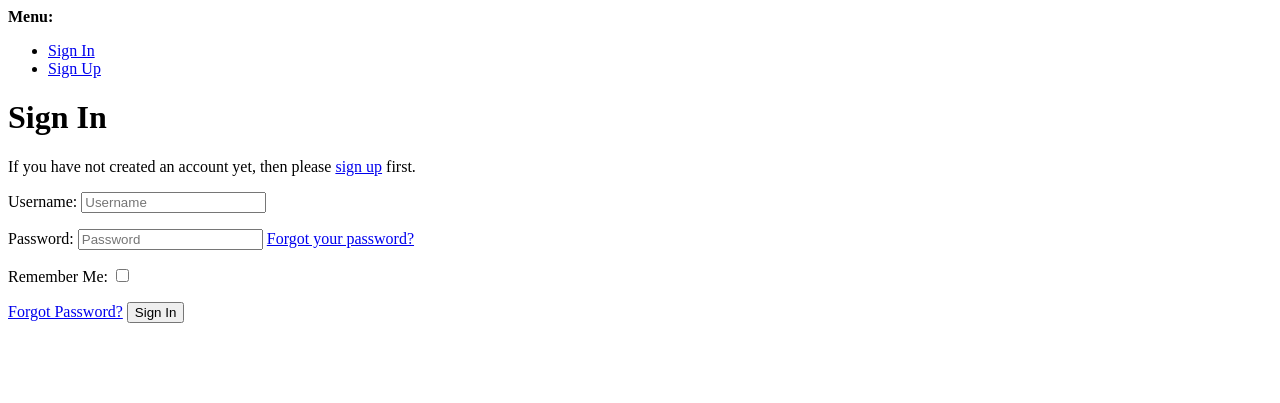
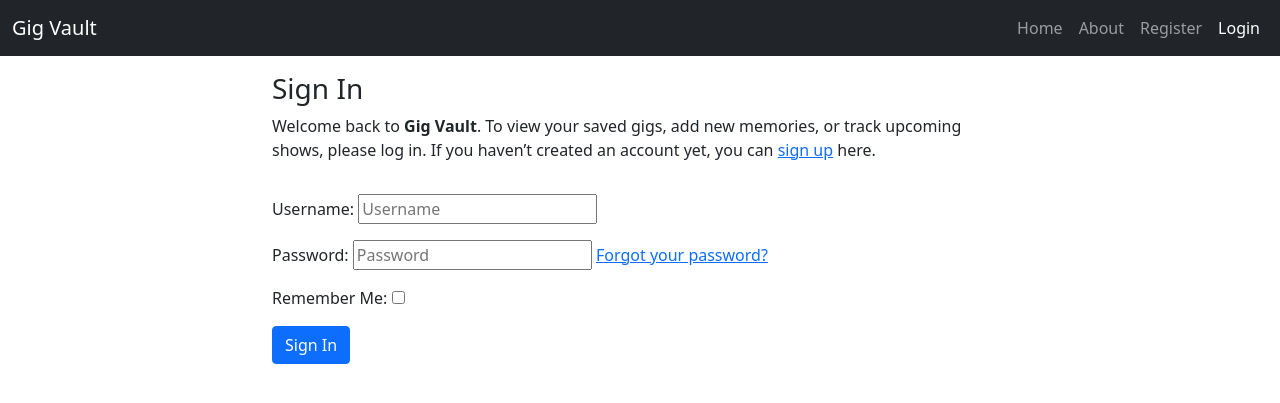
Before and after one commit to runwiththerhythm/gig_vault, a Django app: page /accounts/login/ in a window 1280 px wide. Shown: the top 403 px of the page. Run offline with Django 4.2, Linux system fonts and the light colour scheme; some libraries are stand-ins or nearby versions.

Commit message:
Edit login and logout templates

```diff
--- a/templates/account/login.html
+++ b/templates/account/login.html
@@ -1,46 +1,31 @@
-{% extends "account/base.html" %}
+{% extends "base.html" %}
 
 {% load i18n %}
 {% load account socialaccount %}
 
-{% block head_title %}{% trans "Sign In" %}{% endblock head_title %}
+{% block head_title %}{% trans "Sign In" %}{% endblock %}
 
 {% block content %}
+<div class="container">
+    <div class="row">
+        <div class="col-md-8 mt-3 offset-md-2">
+            <h3>{% trans "Sign In" %}</h3>
 
-<h1>{% trans "Sign In" %}</h1>
-
-{% get_providers as socialaccount_providers %}
-
-{% if socialaccount_providers %}
-<p>{% blocktrans with site.name as site_name %}Please sign in with one
-of your existing third party accounts. Or, <a href="{{ signup_url }}">sign up</a>
-for a {{ site_name }} account and sign in below:{% endblocktrans %}</p>
-
-<div class="socialaccount_ballot">
-
-  <ul class="socialaccount_providers">
-    {% include "socialaccount/snippets/provider_list.html" with process="login" %}
-  </ul>
-
-  <div class="login-or">{% trans 'or' %}</div>
-
+            <p>{% blocktrans %}Welcome back to <strong>Gig Vault</strong>. To view your saved gigs, add new memories, or track upcoming shows, please log in.
+            If you haven’t created an account yet, you can <a class="link" href="{{ signup_url }}">sign up</a> here.{% endblocktrans %}</p>
         </div>
-
-{% include "socialaccount/snippets/login_extra.html" %}
-
-{% else %}
-<p>{% blocktrans %}If you have not created an account yet, then please
-<a href="{{ signup_url }}">sign up</a> first.{% endblocktrans %}</p>
-{% endif %}
-
+    </div>
+    <div class="row">
+        <div class="col-md-8 mt-3 offset-md-2">
             <form class="login" method="POST" action="{% url 'account_login' %}">
                 {% csrf_token %}
                 {{ form.as_p }}
                 {% if redirect_field_value %}
                 <input type="hidden" name="{{ redirect_field_name }}" value="{{ redirect_field_value }}" />
                 {% endif %}
-  <a class="button secondaryAction" href="{% url 'account_reset_password' %}">{% trans "Forgot Password?" %}</a>
-  <button class="primaryAction" type="submit">{% trans "Sign In" %}</button>
+                <button class="btn btn-primary" type="submit">{% trans "Sign In" %}</button>
             </form>
-
-{% endblock content %}
+        </div>
+    </div>
+</div>
+{% endblock %}
```
Also changed, not shown: templates/account/logout.html (+22 -15 lines). Lines whose indentation alone changed are shown as unchanged.
